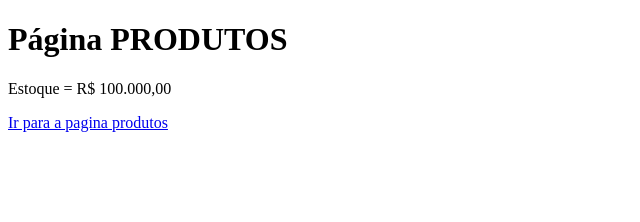
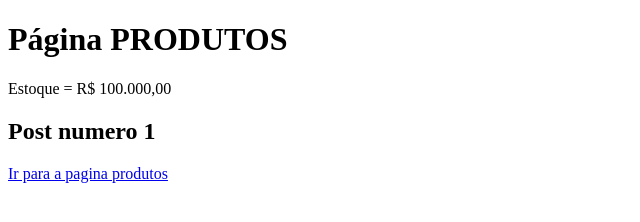
Before and after one commit to Fabricio-Roosevelt/Teste1, a plain HTML site: page produtos.html in a window 1280 px wide. Shown: the whole page, without its empty margins (0-640 px from the left). Drawn offline with Linux system fonts and the light colour scheme.

Commit message:
update pagina estoque

```diff
--- a/produtos.html
+++ b/produtos.html
@@ -11,7 +11,8 @@
 <body>
     <h1>Página PRODUTOS</h1>
     <p>Estoque = R$ 100.000,00</p>
-    <a href="produtos.html">Ir para a pagina produtos</a>
+    <h2>Post numero 1</h2>
+    <a href="produtos.html">Ir para a pagina produtos </a>
 </body>
 
 </html>
```
